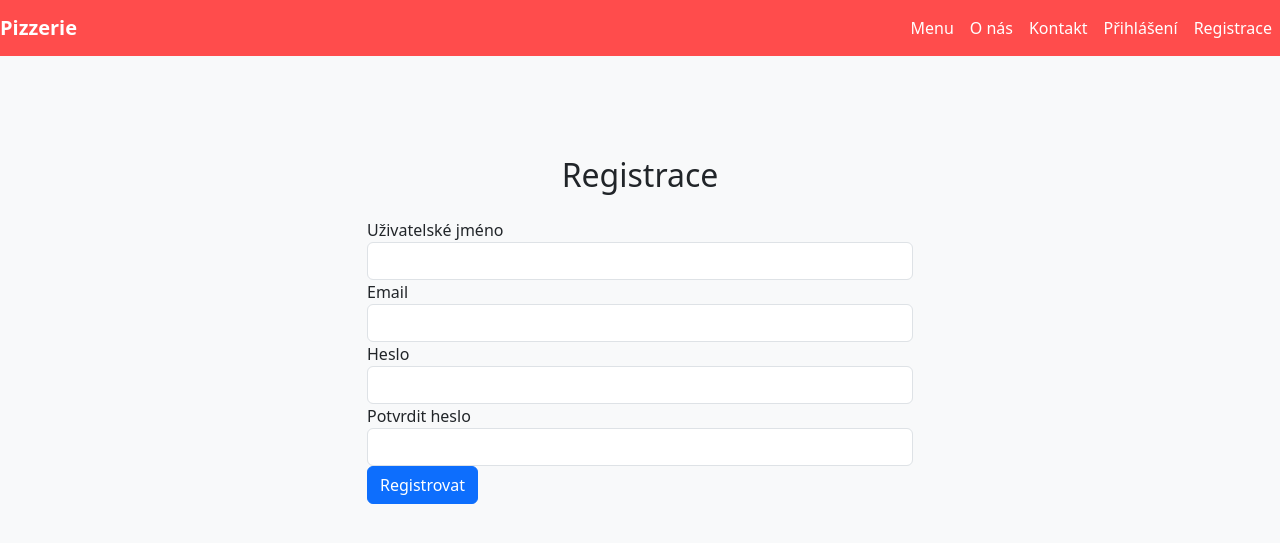
After one commit to toyotomicz/WEB-APP, a PHP site: page /register.php in a window 1280 px wide. The commit adds this page. Shown: the top 543 px of the page. Run offline with PHP 8.4, Linux system fonts and the light colour scheme; some libraries are stand-ins or nearby versions.

Commit message:
nahrani neceho

```diff
--- /dev/null
+++ b/semestralka/css/style.css
@@ -0,0 +1,53 @@
+body {
+    background-color: #f8f9fa;
+}
+.navbar {
+    background-color: #ff4c4c;
+}
+.navbar-nav {
+    margin-left: auto;
+}
+.pizza-card {
+    margin-bottom: 20px;
+}
+.navbar-brand {
+    font-weight: bold;
+    color: white;
+}
+.nav-link {
+    color: white;
+}
+.nav-link:hover {
+    color: #ddd;
+}
+.pizza-image {
+    height: 200px;
+    object-fit: cover;
+}
+footer {
+    background-color: #343a40;
+    color: white;
+    padding: 10px 0;
+    text-align: center;
+    position: fixed;
+    bottom: 0;
+    width: 100%;
+}
+.login-container {
+    margin-top: 100px;
+}
+.register-container {
+    margin-top: 100px;
+}
+.navbar {
+    background-color: #ff4c4c;
+}
+.navbar-nav {
+    margin-left: auto;
+}
+.navbar-brand, .nav-link {
+    color: white;
+}
+.nav-link:hover {
+    color: #ddd;
+}
--- /dev/null
+++ b/semestralka/register.php
@@ -0,0 +1,73 @@
+<!DOCTYPE html>
+<html lang="cs">
+<head>
+    <meta charset="UTF-8">
+    <meta name="viewport" content="width=device-width, initial-scale=1.0">
+    <title>Registrace</title>
+    <link rel="icon" type="image/x-icon" href="images/pizza.ico">
+    <link href="css/bootstrap.min.css" rel="stylesheet">
+    <link rel="stylesheet" href="css/style.css">
+</head>
+<body>
+
+<!-- Navigační lišta -->
+<nav class="navbar navbar-expand-lg">
+    <a class="navbar-brand" href="#">Pizzerie</a>
+    <button class="navbar-toggler" type="button" data-toggle="collapse" data-target="#navbarNav" aria-controls="navbarNav" aria-expanded="false" aria-label="Toggle navigation">
+        <span class="navbar-toggler-icon"></span>
+    </button>
+    <div class="collapse navbar-collapse" id="navbarNav">
+        <ul class="navbar-nav ml-auto">
+            <li class="nav-item">
+                <a class="nav-link" href="index.php">Menu</a>
+            </li>
+            <li class="nav-item">
+                <a class="nav-link" href="#">O nás</a>
+            </li>
+            <li class="nav-item">
+                <a class="nav-link" href="#">Kontakt</a>
+            </li>
+            <li class="nav-item">
+                <a class="nav-link" href="login.php">Přihlášení</a>
+            </li>
+            <li class="nav-item active">
+                <a class="nav-link" href="register.php">Registrace</a>
+            </li>
+        </ul>
+    </div>
+</nav>
+
+<!-- Registrační formulář -->
+<div class="container register-container">
+    <div class="row justify-content-center">
+        <div class="col-md-6">
+            <h2 class="text-center mb-4">Registrace</h2>
+            <form action="processregister.php" method="POST">
+                <div class="form-group">
+                    <label for="username">Uživatelské jméno</label>
+                    <input type="text" class="form-control" id="username" name="username" required>
+                </div>
+                <div class="form-group">
+                    <label for="email">Email</label>
+                    <input type="email" class="form-control" id="email" name="email" required>
+                </div>
+                <div class="form-group">
+                    <label for="password">Heslo</label>
+                    <input type="password" class="form-control" id="password" name="password" required>
+                </div>
+                <div class="form-group">
+                    <label for="confirm_password">Potvrdit heslo</label>
+                    <input type="password" class="form-control" id="confirm_password" name="confirm_password" required>
+                </div>
+                <button type="submit" class="btn btn-primary btn-block">Registrovat</button>
+            </form>
+        </div>
+    </div>
+</div>
+
+<!-- Lokální Bootstrap JS a jQuery -->
+<script src="js/jquery.min.js"></script>
+<script src="js/bootstrap.bundle.min.js"></script>
+
+</body>
+</html>
--- a/semestralka/style.css
+++ b/semestralka/style.css
@@ -1,5 +1,5 @@
 body {
-    background-color: #f8f9fa;
+    background-color: #b92b00;
 }
 .pizza-card {
     margin-bottom: 20px;
```
Also changed, not shown: semestralka/index.php (+17 -46 lines), semestralka/login.php (+7 -26 lines), semestralka/navbar.php (added, +25 -0 lines), semestralka/process_login.php (+9 -8 lines), semestralka/images/logo.ico (added).
